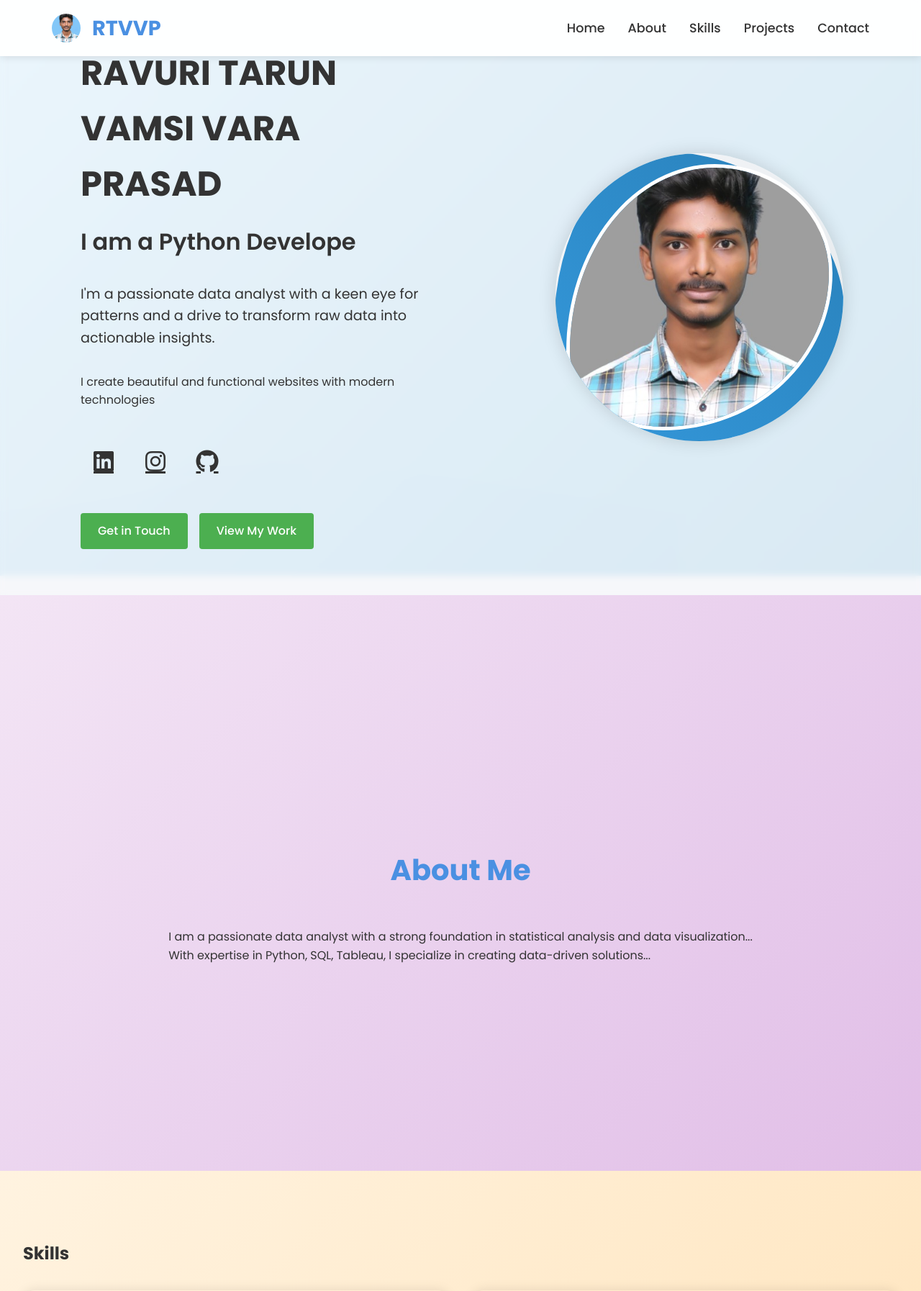
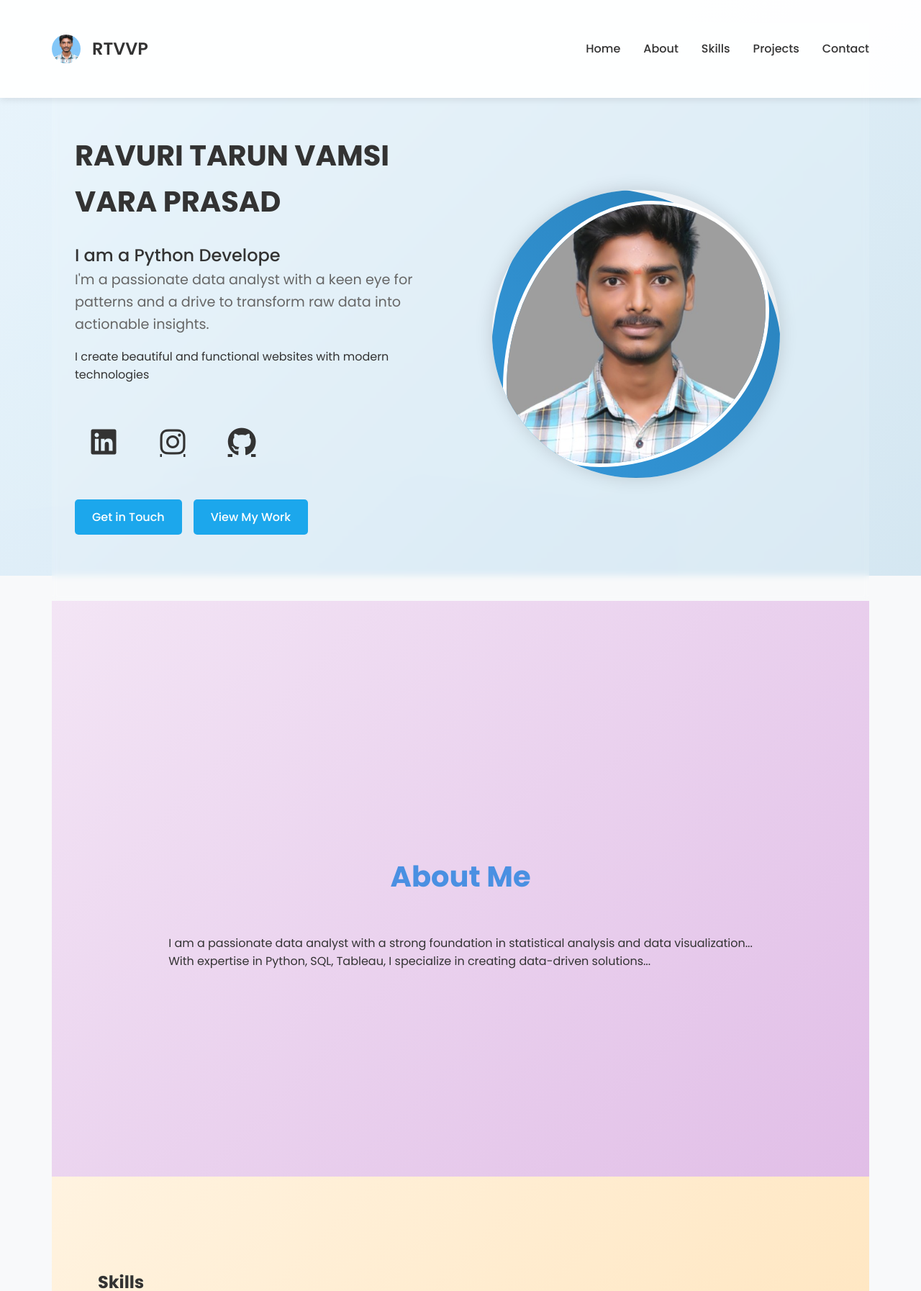
Before and after one commit to Tarunnaidu1/tharun-portfolio, a Flask app: page / in a window 1280 px wide. Shown: the top 1794 px of the page at 72% size. Run offline with Flask 3, Linux system fonts and the light colour scheme.

Commit message:
changed the style

```diff
--- a/static/css/style.css
+++ b/static/css/style.css
@@ -24,6 +24,14 @@ body {
     background-color: var(--background-color);
     color: var(--text-color);
     line-height: 1.6;
+    overflow-x: hidden;
+}
+
+.container {
+    width: 100%;
+    max-width: 1200px;
+    margin: 0 auto;
+    padding: 0 20px;
 }
 
 /* Navigation */
@@ -35,16 +43,13 @@ body {
     background: rgba(255, 255, 255, 0.95);
     box-shadow: 0 2px 10px rgba(0, 0, 0, 0.1);
     z-index: 1000;
-    padding: 1rem 0;
 }
 
 .nav-content {
     display: flex;
+    justify-content: space-between;
     align-items: center;
-    justify-content: space-between;
-    max-width: 1200px;
-    margin: 0 auto;
-    padding: 0 2rem;
+    padding: 1rem 0;
 }
 
 .nav-brand {
@@ -67,29 +72,26 @@ body {
 }
 
 .nav-logo {
-    font-size: 1.8rem;
-    font-weight: 700;
-    color: var(--primary-color);
+    font-size: 1.5rem;
+    font-weight: 600;
+    color: #333;
 }
 
 .nav-links {
     display: flex;
     gap: 2rem;
     list-style: none;
-    margin: 0;
-    padding: 0;
 }
 
-.nav-links li a {
-    color: var(--text-color);
+.nav-links a {
     text-decoration: none;
-    font-size: 1.1rem;
+    color: #333;
     font-weight: 500;
-    transition: color 0.3s ease;
+    transition: color 0.3s;
 }
 
-.nav-links li a:hover {
-    color: var(--primary-color);
+.nav-links a:hover {
+    color: #1ca7ec;
 }
 
 .nav-profile {
@@ -142,38 +144,32 @@ section {
 }
 
 .hero {
+    padding: 120px 0 60px;
     min-height: 100vh;
     display: flex;
     align-items: center;
-    padding: 2rem 0;
 }
 
 .hero-content {
     display: flex;
-    justify-content: space-between;
     align-items: center;
-    gap: 2rem;
-    padding: 2rem 0;
+    gap: 4rem;
 }
 
 .hero-text {
     flex: 1;
-    max-width: 50%;
-    margin-left: 7rem;
-    padding-right: 4rem;
 }
 
 .hero-text h1 {
-    font-size: 3rem;
-    margin-bottom: 1rem;
-    color: var(--text-color);
+    font-size: 2.5rem;
+    margin-bottom: 1.5rem;
+    color: #333;
 }
 
-.hero-text .lead {
+.lead {
     font-size: 1.2rem;
-    color: var(--text-color);
-    margin-bottom: 2rem;
-    line-height: 1.6;
+    color: #666;
+    margin-bottom: 1rem;
 }
 
 .profile.right-aligned {
@@ -412,294 +402,82 @@ section {
     flex: 1;
     display: flex;
     flex-direction: column;
-    gap: 1.5rem;
+    gap: 2rem;
 }
 
 .info-item {
     display: flex;
     align-items: center;
-    gap: 1rem;
-    font-size: 0.95rem;
+    gap: 1.2rem;
 }
 
 .info-item i {
-    font-size: 1.2rem;
-    color: #3498db;
-    width: 2rem;
-    text-align: center;
+    font-size: 1.5rem;
+    color: #1ca7ec;
 }
 
 .info-item h4 {
-    color: #2c3e50;
-    margin-bottom: 0.25rem;
-    font-size: 1rem;
+    margin-bottom: 0.5rem;
+    color: #333;
 }
 
-.info-item p, .info-item a {
-    color: #2c3e50;
+.info-item a {
+    color: #666;
     text-decoration: none;
-    transition: color 0.3s ease;
-    font-size: 0.9rem;
+    transition: color 0.3s;
 }
 
 .info-item a:hover {
-    color: #3498db;
+    color: #1ca7ec;
 }
 
-#contact-form {
+/* Form Styles */
+.contact-form {
     flex: 1;
-    display: flex;
-    flex-direction: column;
-    gap: 1.5rem;
+    background: white;
+    padding: 2rem;
+    border-radius: 10px;
+    box-shadow: 0 2px 10px rgba(0, 0, 0, 0.1);
+}
+
+.form-group {
+    margin-bottom: 1.5rem;
 }
 
 .form-group input,
 .form-group textarea {
     width: 100%;
-    padding: 0.8rem;
-    border: 2px solid #e0e0e0;
-    border-radius: 8px;
-    font-size: 0.9rem;
-    transition: border-color 0.3s ease;
-}
-
-.form-group textarea {
-    min-height: 120px;
-    resize: vertical;
+    padding: 12px;
+    border: 1px solid #ddd;
+    border-radius: 5px;
+    font-size: 1rem;
+    transition: border-color 0.3s;
 }
 
 .form-group input:focus,
 .form-group textarea:focus {
-    border-color: #3498db;
+    border-color: #1ca7ec;
     outline: none;
 }
 
+.form-group textarea {
+    height: 150px;
+    resize: vertical;
+}
+
 .btn {
-    background: #3498db;
+    background: #1ca7ec;
     color: white;
-    padding: 0.8rem 1.8rem;
+    padding: 12px 24px;
     border: none;
-    border-radius: 8px;
-    font-size: 0.95rem;
+    border-radius: 5px;
+    font-size: 1rem;
     cursor: pointer;
-    transition: background-color 0.3s ease;
+    transition: background 0.3s;
 }
 
 .btn:hover {
-    background: #2980b9;
-}
-
-@media (max-width: 768px) {
-    .contact {
-        padding: 2rem 1rem;
-    }
-
-    .contact-container {
-        gap: 1.5rem;
-    }
-
-    .contact-heading {
-        font-size: 2rem;
-    }
-
-    .contact-content {
-        flex-direction: column;
-        gap: 1.5rem;
-    }
-}
-
-/* Responsive Design */
-@media (max-width: 768px) {
-    .Profile {
-        flex-direction: column-reverse;
-        text-align: center;
-        gap: 2rem;
-    }
-
-    .Details {
-        max-width: 100%;
-    }
-
-    #name {
-        font-size: 2.5rem;
-    }
-
-    .pic {
-        width: 300px;
-        height: 300px;
-    }
-
-    .btn-container {
-        justify-content: center;
-    }
-
-    .article-container {
-        grid-template-columns: 1fr;
-    }
-
-    .contact-me {
-        grid-template-columns: 1fr;
-    }
-
-    .social-links {
-        width: 100%;
-        margin-top: 1rem;
-    }
-
-    .social-link-container {
-        width: 100%;
-    }
-
-    .social-link {
-        width: 100%;
-    }
-}
-
-@media (max-width: 480px) {
-    #name {
-        font-size: 2rem;
-    }
-
-    .pic {
-        width: 250px;
-        height: 250px;
-    }
-
-    .button {
-        padding: 0.6rem 1.5rem;
-    }
-}
-
-/* Typewriter Animation */
-.typewriter-container {
-    font-size: 2rem;
-    font-weight: 600;
-    color: var(--main-color);
-    margin-bottom: 2rem;
-    min-height: 3rem;
-}
-
-#typewriter-text {
-    font-size: 2rem;
-    font-weight: 600;
-    color: var(--main-color);
-}
-
-.static-text {
-    display: inline-block;
-    color: var(--text-color);
-}
-
-.typewriter, .typewriter-2 {
-    display: inline-block;
-    overflow: hidden;
-    white-space: nowrap;
-    border-right: 2px solid var(--primary-color);
-    width: 0;
-}
-
-.typewriter {
-    animation: typewriter1 2s steps(12) forwards,
-               blink 0.5s step-end 4;
-}
-
-.typewriter-2 {
-    animation: typewriter2 2s steps(7) 2s forwards,
-               blink 0.5s step-end 4 2s;
-}
-
-@keyframes typewriter1 {
-    from { width: 0 }
-    to { width: 100% }
-}
-
-@keyframes typewriter2 {
-    from { width: 0 }
-    to { width: 100% }
-}
-
-@keyframes blink {
-    from, to { border-color: transparent }
-    50% { border-color: var(--primary-color) }
-}
-
-/* Home page social media icon size override */
-.home-social-links {
-  display: flex;
-  flex-direction: row;
-  gap: 0.5rem;
-  margin: 2.5rem 0 2.5rem 0;
-  justify-content: flex-start;
-}
-
-.home-social-link {
-  display: flex;
-  align-items: center;
-  justify-content: center;
-  width: 4rem;
-  height: 4rem;
-  border-radius: 50%;
-  border: 0.3rem solid var(--main-color);
-  font-size: 2rem;
-  color: var(--main-color);
-  background: transparent;
-  transition: 0.4s;
-  margin: 0;
-  padding: 0;
-}
-
-.home-social-link i {
-  font-size: 2rem;
-  margin: 0;
-  padding: 0;
-}
-
-.home-social-link:hover {
-  background: var(--main-color);
-  color: var(--second-bg-color);
-  box-shadow: 0 0 1.5rem var(--main-color);
-  transform: scale(1.1);
-}
-
-.social-link-container {
-  display: flex;
-  align-items: center;
-  gap: 0;
-  margin-bottom: 0.3rem;
-  padding: 0.5rem;
-  background: var(--bg-color);
-  border-radius: 0.4rem;
-  position: relative;
-  height: 4rem;
-  width: 100%;
-  margin-left: -1.5rem;
-  margin-top: 0.5rem;
-}
-
-.social-link {
-  display: flex;
-  align-items: center;
-  gap: 0;
-  text-decoration: none;
-  color: var(--text-color);
-  width: 100%;
-  padding-left: 3rem;
-}
-
-.social-link i {
-  font-size: 2rem;
-  color: var(--main-color);
-  width: 2rem;
-  text-align: center;
-  position: absolute;
-  left: 1.8rem;
-}
-
-.social-link span {
-  font-size: 1.6rem;
-  margin-left: 0;
-  position: absolute;
-  left: 5rem;
+    background: #168fc1;
 }
 
 /* Notification styles */
@@ -754,51 +532,6 @@ section {
         transform: translateX(100%);
         opacity: 0;
     }
-}
-
-/* Form Styles */
-.contact-form {
-    max-width: 600px;
-    margin: 0 auto;
-    padding: 20px;
-}
-
-.form-group {
-    margin-bottom: 20px;
-}
-
-.form-group input,
-.form-group textarea {
-    width: 100%;
-    padding: 10px;
-    border: 1px solid #ddd;
-    border-radius: 4px;
-    font-size: 16px;
-}
-
-.form-group textarea {
-    height: 150px;
-    resize: vertical;
-}
-
-.btn {
-    background-color: #4CAF50;
-    color: white;
-    padding: 12px 24px;
-    border: none;
-    border-radius: 4px;
-    cursor: pointer;
-    font-size: 16px;
-    transition: background-color 0.3s;
-}
-
-.btn:hover {
-    background-color: #45a049;
-}
-
-.btn:disabled {
-    background-color: #cccccc;
-    cursor: not-allowed;
 }
 
 /* Modern Animated Background */
@@ -1041,3 +774,142 @@ section {
     padding: 0 1rem;
   }
 }
+
+/* Mobile Responsiveness */
+@media screen and (max-width: 768px) {
+    .nav-content {
+        flex-direction: column;
+        padding: 1rem;
+    }
+
+    .nav-links {
+        margin-top: 1rem;
+        flex-wrap: wrap;
+        justify-content: center;
+        gap: 1rem;
+    }
+
+    .hero-content {
+        flex-direction: column;
+        text-align: center;
+        gap: 2rem;
+    }
+
+    .hero-text h1 {
+        font-size: 2rem;
+    }
+
+    .contact-content {
+        flex-direction: column;
+        gap: 2rem;
+    }
+
+    .contact-info {
+        width: 100%;
+    }
+
+    .contact-form {
+        width: 100%;
+    }
+
+    .notification {
+        left: 20px;
+        right: 20px;
+        min-width: auto;
+    }
+}
+
+@media screen and (max-width: 480px) {
+    .hero-text h1 {
+        font-size: 1.8rem;
+    }
+
+    .lead {
+        font-size: 1rem;
+    }
+
+    .contact-heading {
+        font-size: 2rem;
+    }
+
+    .form-group input,
+    .form-group textarea {
+        padding: 10px;
+    }
+
+    .btn {
+        width: 100%;
+    }
+}
+
+/* Home page social media icon size override */
+.home-social-links {
+  display: flex;
+  flex-direction: row;
+  gap: 1rem;
+  margin: 2.5rem 0 2.5rem 0;
+  justify-content: flex-start;
+}
+
+.home-social-link {
+  display: flex;
+  align-items: center;
+  justify-content: center;
+  width: 5rem;
+  height: 5rem;
+  border-radius: 50%;
+  border: 0.3rem solid var(--main-color);
+  font-size: 2.5rem;
+  color: var(--main-color);
+  background: transparent;
+  transition: 0.4s;
+  margin: 0;
+  padding: 0;
+}
+
+.home-social-link i {
+  font-size: 2.5rem;
+  margin: 0;
+  padding: 0;
+}
+
+.home-social-link:hover {
+  background: var(--main-color);
+  color: var(--second-bg-color);
+  box-shadow: 0 0 1.5rem var(--main-color);
+  transform: scale(1.1);
+}
+
+/* Mobile Responsiveness for social icons */
+@media screen and (max-width: 768px) {
+  .home-social-links {
+    justify-content: center;
+    gap: 1.5rem;
+  }
+
+  .home-social-link {
+    width: 4.5rem;
+    height: 4.5rem;
+    font-size: 2.2rem;
+  }
+
+  .home-social-link i {
+    font-size: 2.2rem;
+  }
+}
+
+@media screen and (max-width: 480px) {
+  .home-social-links {
+    gap: 1rem;
+  }
+
+  .home-social-link {
+    width: 4rem;
+    height: 4rem;
+    font-size: 2rem;
+  }
+
+  .home-social-link i {
+    font-size: 2rem;
+  }
+}
--- a/templates/base.html
+++ b/templates/base.html
@@ -18,6 +18,85 @@
       rel="stylesheet"
       href="https://cdnjs.cloudflare.com/ajax/libs/font-awesome/6.0.0/css/all.min.css"
     />
+    <style>
+      #typewriter-text {
+        font-size: 1.5rem;
+        font-weight: 500;
+      }
+
+      html,
+      body {
+        height: 100%;
+        margin: 0;
+        padding: 0;
+      }
+
+      body {
+        min-height: 100vh;
+        display: flex;
+        flex-direction: column;
+        background-color: #f8f9fa;
+      }
+
+      .container {
+        flex: 1;
+        width: 100%;
+        max-width: 1200px;
+        margin: 0 auto;
+        padding: 2rem;
+        box-sizing: border-box;
+      }
+
+      .footer {
+        margin-top: auto;
+        background-color: #333;
+        color: white;
+        padding: 1rem 0;
+      }
+
+      .footer-content {
+        max-width: 1200px;
+        margin: 0 auto;
+        text-align: center;
+        padding: 0 1rem;
+      }
+
+      /* Skills grid responsive styling */
+      .skills-grid {
+        display: grid;
+        grid-template-columns: repeat(auto-fit, minmax(250px, 1fr));
+        gap: 2rem;
+        padding: 1rem;
+      }
+
+      .skill-card {
+        background: white;
+        padding: 1.5rem;
+        border-radius: 8px;
+        box-shadow: 0 2px 4px rgba(0, 0, 0, 0.1);
+        text-align: center;
+        transition: transform 0.3s ease;
+      }
+
+      .skill-card:hover {
+        transform: translateY(-5px);
+      }
+
+      @media (max-width: 768px) {
+        .container {
+          padding: 1rem;
+        }
+
+        .skills-grid {
+          grid-template-columns: 1fr;
+          gap: 1rem;
+        }
+
+        .skill-card {
+          margin-bottom: 1rem;
+        }
+      }
+    </style>
   </head>
   <body>
     {% with messages = get_flashed_messages(with_categories=true) %} {% if
```
Also changed, not shown: other parts of static/css/style.css (+8 -14 lines).
